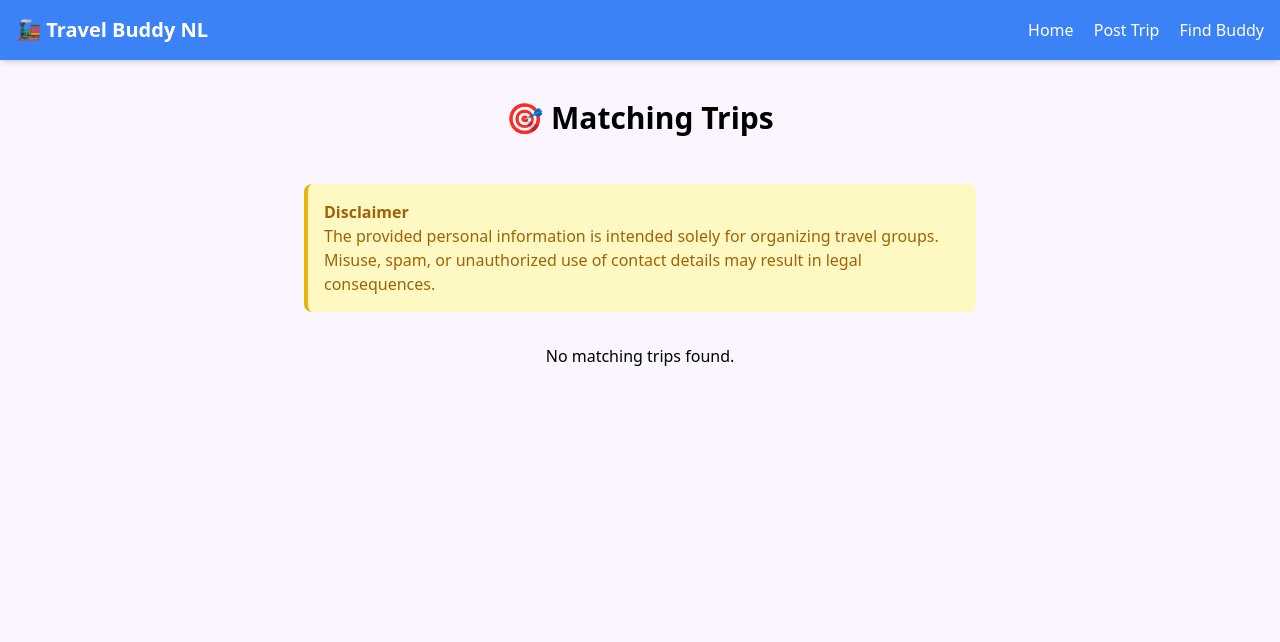
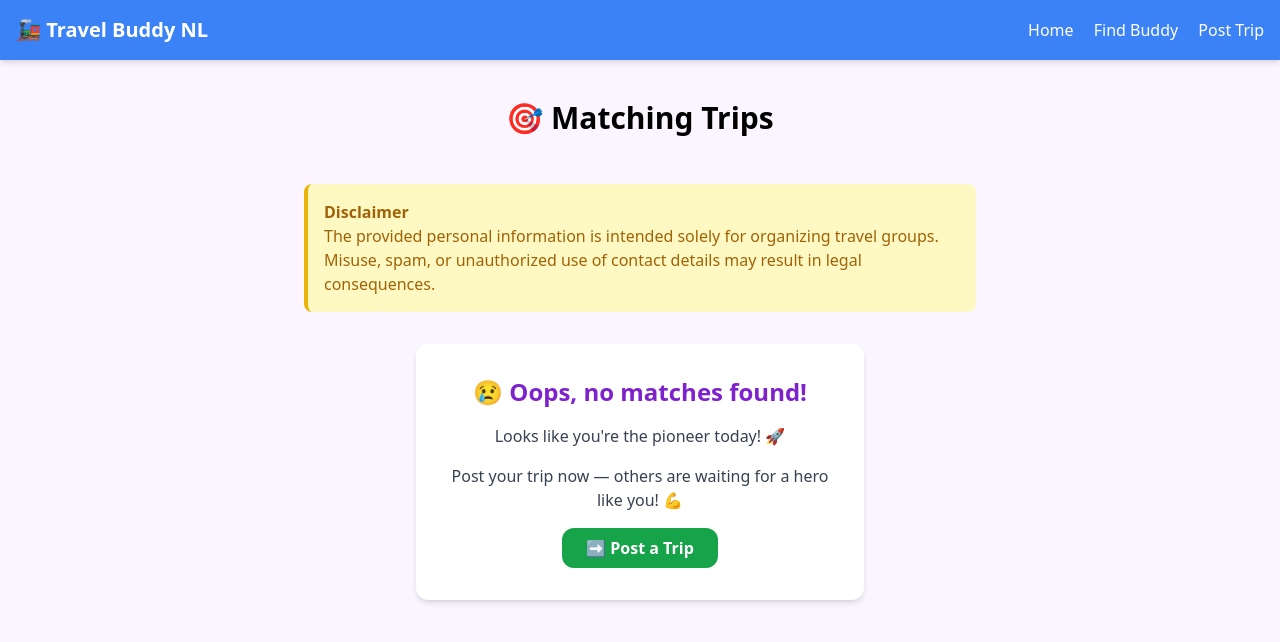
Before and after one commit to papasito31/train-travel, a Flask app: template templates/match_results.html in a window 1280 px wide. Shown: the top 642 px of the page. Run offline with Flask 3, Linux system fonts and the light colour scheme; the template is opened without the code that fills it, so the values that code supplies are empty; some libraries are stand-ins or nearby versions.

Commit message:
Updated homepage and match results UX flow

```diff
--- a/templates/match_results.html
+++ b/templates/match_results.html
@@ -11,8 +11,8 @@
         <h1 class="text-white font-bold text-xl">🚂 Travel Buddy NL</h1>
         <div class="space-x-4">
             <a href="/" class="text-white hover:underline">Home</a>
+            <a href="/find-trip" class="text-white hover:underline">Find Buddy</a>
             <a href="/post-trip" class="text-white hover:underline">Post Trip</a>
-            <a href="/find-trip" class="text-white hover:underline">Find Buddy</a>
         </div>
     </nav>
 
@@ -39,7 +39,15 @@
                 {% endfor %}
             </div>
         {% else %}
-            <p>No matching trips found.</p>
+            <!-- No Matches Message -->
+            <div class="bg-white p-8 rounded-xl shadow-md text-center max-w-md space-y-4">
+                <h3 class="text-2xl font-bold text-purple-700">😢 Oops, no matches found!</h3>
+                <p class="text-gray-700">Looks like you're the pioneer today! 🚀</p>
+                <p class="text-gray-700">Post your trip now — others are waiting for a hero like you! 💪</p>
+                <a href="/post-trip" class="bg-green-600 hover:bg-green-800 text-white font-bold py-2 px-6 rounded-xl transform hover:scale-105 transition inline-block mt-4">
+                    ➡️ Post a Trip
+                </a>
+            </div>
         {% endif %}
 
     </div>
```
Also changed, not shown: templates/home.html (+17 -10 lines).
